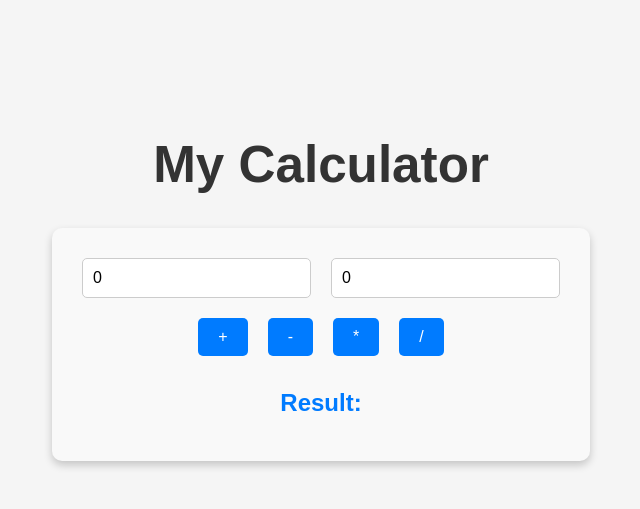
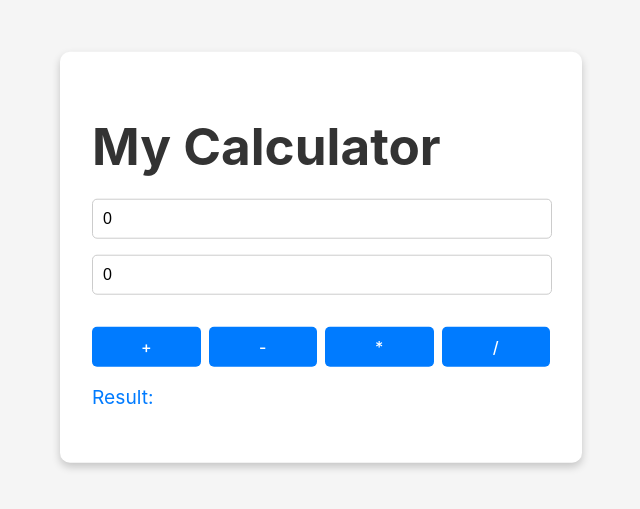
Before and after one commit to jameshurboda/my_project, a React (Vite) app: page / in a window 1280 px wide. Shown: the part 143-652 px from the top of the page, without its empty margins (319-959 px from the left). Built offline with nearby package versions, Linux system fonts and the light colour scheme.

Commit message:
Update App.jsx

```diff
--- a/src/App.jsx
+++ b/src/App.jsx
@@ -123,37 +123,74 @@ function App() {
   }
 
   return (
-    <div style={{ textAlign: "center", marginTop: "50px", fontFamily: "Arial, sans-serif" }}>
-      <h1 style={{ color: "#333" }}>My Calculator</h1>
-      <div style={{ display: "inline-block", padding: "20px", borderRadius: "10px", boxShadow: "0 4px 8px rgba(0, 0, 0, 0.2)", backgroundColor: "#f9f9f9" }}>
+    <div style={{
+      position: 'absolute',
+      top: '50%',
+      left: '50%',
+      transform: 'translate(-50%, -50%)',
+      backgroundColor: 'white',
+      padding: '2rem',
+      borderRadius: '10px',
+      boxShadow: '0 4px 8px rgba(0, 0, 0, 0.2)',
+      width: 'fit-content'
+    }}>
+      <h1 style={{ color: '#333', marginBottom: '1.5rem' }}>My Calculator</h1>
       <input
         type="number"
         value={num1}
         onChange={(e) => setNum1(e.target.value)}
         placeholder="First number"
-          style={{ margin: "10px", padding: "10px", fontSize: "16px", borderRadius: "5px", border: "1px solid #ccc" }}
+        style={{
+          width: 'calc(100% - 20px)',
+          padding: '10px',
+          marginBottom: '1rem',
+          border: '1px solid #ccc',
+          borderRadius: '5px',
+          fontSize: '16px'
+        }}
       />
       <input
         type="number"
         value={num2}
         onChange={(e) => setNum2(e.target.value)}
         placeholder="Second number"
-          style={{ margin: "10px", padding: "10px", fontSize: "16px", borderRadius: "5px", border: "1px solid #ccc" }}
+        style={{
+          width: 'calc(100% - 20px)',
+          padding: '10px',
+          marginBottom: '1rem',
+          border: '1px solid #ccc',
+          borderRadius: '5px',
+          fontSize: '16px'
+        }}
       />
-        <br />
-        <div>
+      <div style={{
+        display: 'grid',
+        gridTemplateColumns: 'repeat(4, 1fr)',
+        gap: '0.5rem',
+        margin: '1rem 0'
+      }}>
         {["+", "-", "*", "/"].map((operator) => (
           <button
             key={operator}
             onClick={() => handleOperation(operator)}
-              style={{ margin: "10px", padding: "10px 20px", fontSize: "16px", borderRadius: "5px", border: "none", backgroundColor: "#007BFF", color: "white", cursor: "pointer" }}
+            style={{
+              padding: '10px 20px',
+              fontSize: '16px',
+              border: 'none',
+              borderRadius: '5px',
+              backgroundColor: '#007BFF',
+              color: 'white',
+              cursor: 'pointer',
+              transition: 'background-color 0.2s'
+            }}
           >
             {operator}
           </button>
         ))}
       </div>
-        <h2 style={{ color: "#007BFF" }}>Result: {result !== null ? result : ""}</h2>
-      </div>
+      <p style={{ color: '#007BFF', fontSize: '1.2rem', marginTop: '1rem' }}>
+        Result: {result !== null ? result : ""}
+      </p>
     </div>
   );
 }
```
Lines whose indentation alone changed are shown as unchanged.
